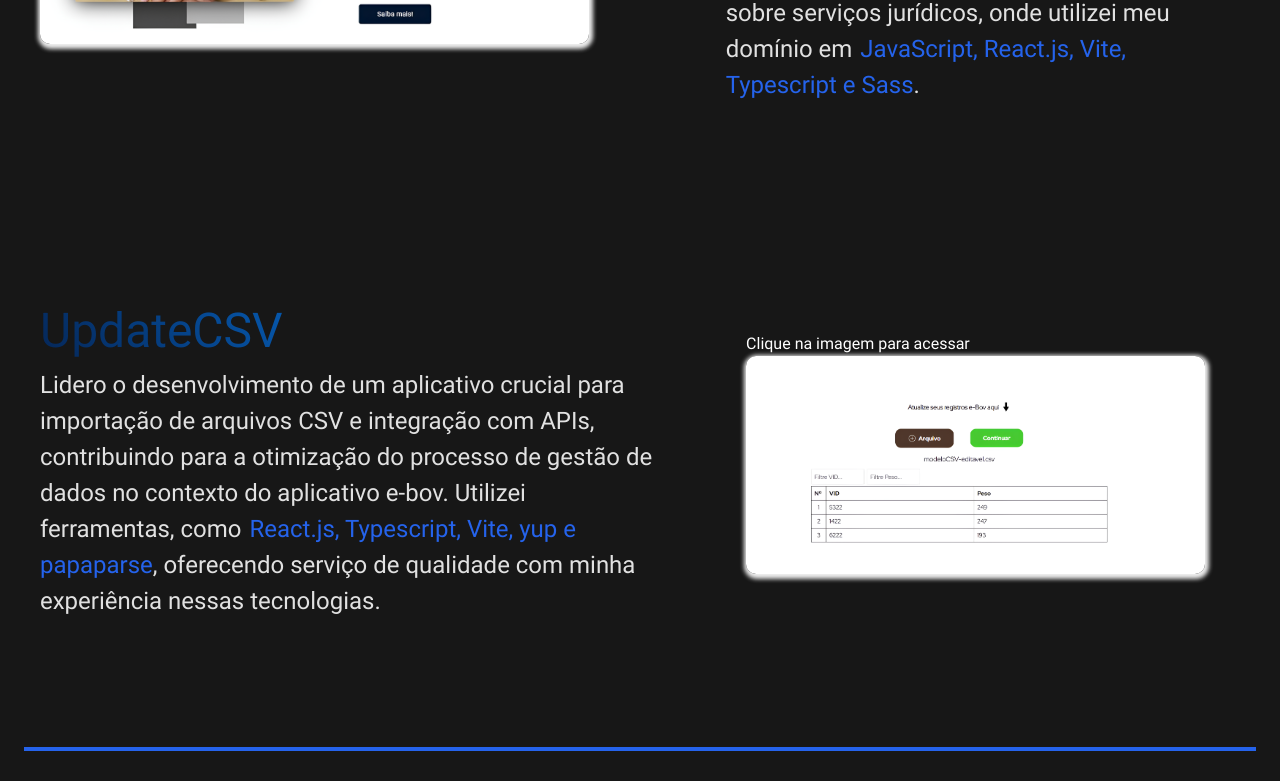
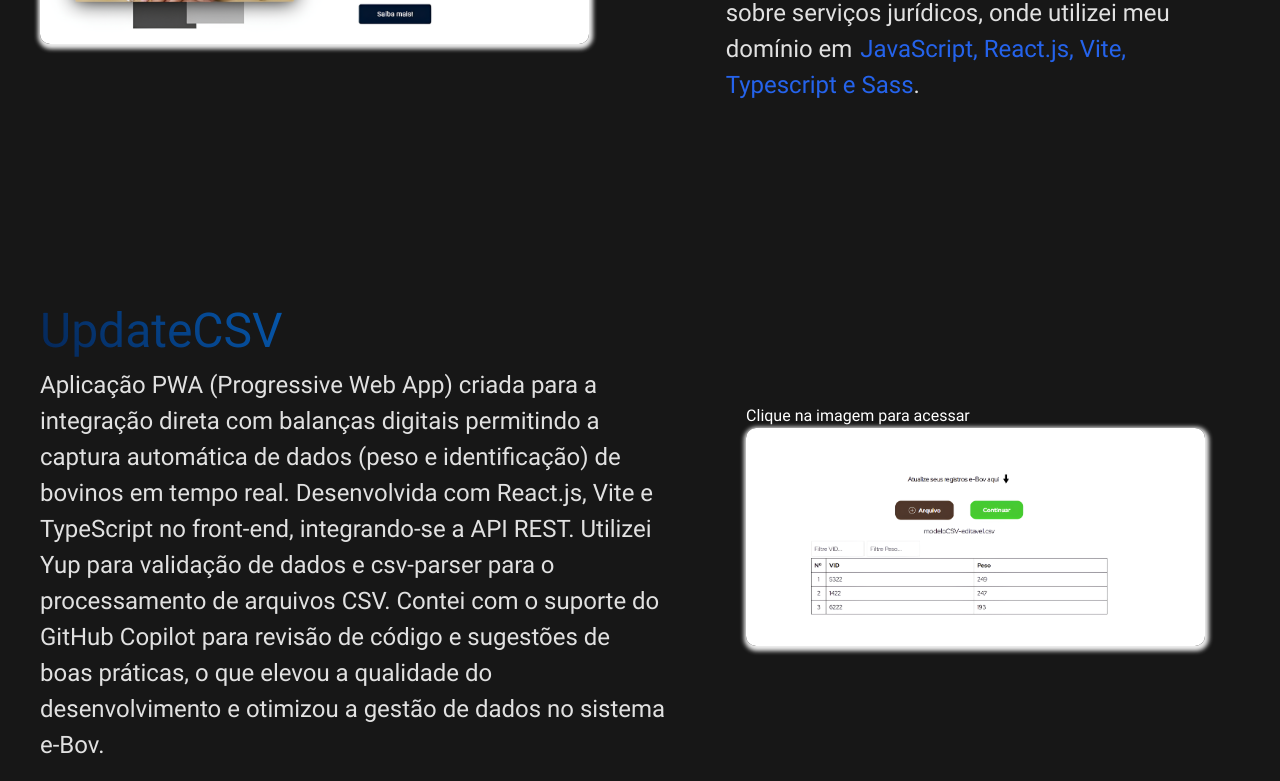
Before and after one commit to felipemali/personal-site, a React (Vite) app: page / in a window 1280 px wide. Shown: the part 2000-2781 px from the top of the page. Built offline with nearby package versions, Linux system fonts and the light colour scheme.

Commit message:
editing text

```diff
--- a/src/components/MyProjects/UpdateCSVProject/index.tsx
+++ b/src/components/MyProjects/UpdateCSVProject/index.tsx
@@ -31,12 +31,14 @@ export const UpdateCSVProject = () => {
       <div className="update-csv-text">
         <h2>UpdateCSV</h2>
         <p>
-          Lidero o desenvolvimento de um aplicativo crucial para importação de
-          arquivos CSV e integração com APIs, contribuindo para a otimização do
-          processo de gestão de dados no contexto do aplicativo e-bov. Utilizei
-          ferramentas, como
-          <span>React.js, Typescript, Vite, yup e papaparse</span>, oferecendo
-          serviço de qualidade com minha experiência nessas tecnologias.
+          Aplicação PWA (Progressive Web App) criada para a integração direta
+          com balanças digitais permitindo a captura automática de dados (peso e
+          identificação) de bovinos em tempo real. Desenvolvida com React.js,
+          Vite e TypeScript no front-end, integrando-se a API REST. Utilizei Yup
+          para validação de dados e csv-parser para o processamento de arquivos
+          CSV. Contei com o suporte do GitHub Copilot para revisão de código e
+          sugestões de boas práticas, o que elevou a qualidade do
+          desenvolvimento e otimizou a gestão de dados no sistema e-Bov.
         </p>
       </div>
       <a href="https://update-csv.vercel.app/">
```
